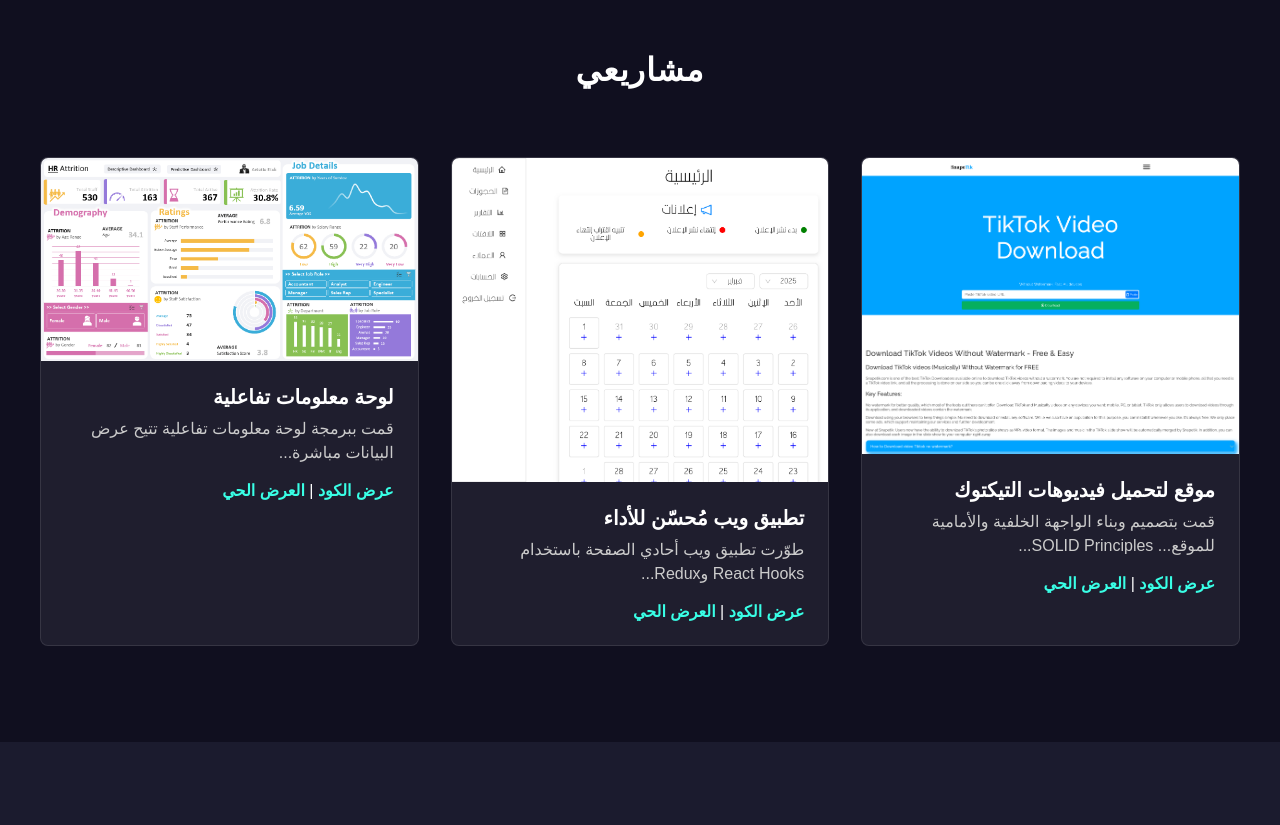
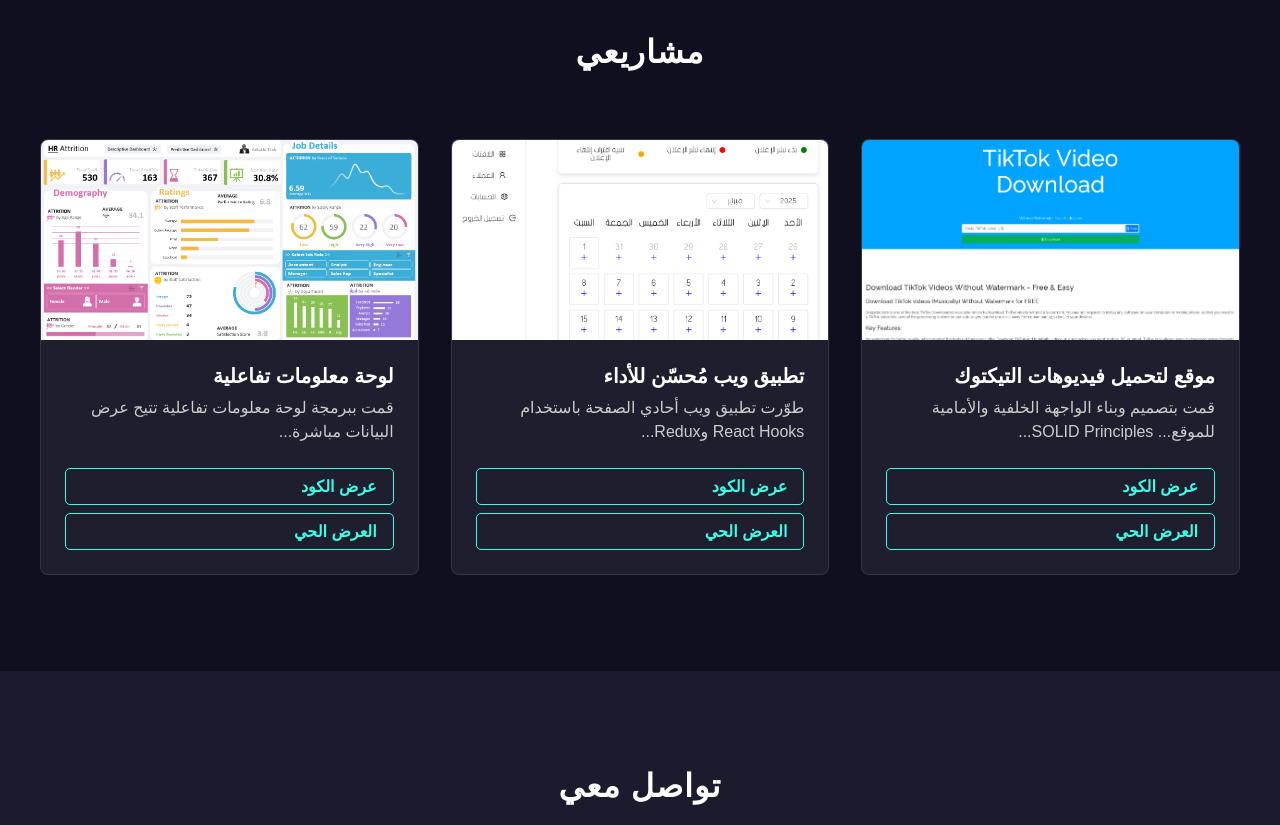
Before and after one commit to MoaydShagaf/MoaydShagaf.github.io, a Next.js app: page / in a window 1280 px wide. Shown: the part 1060-1885 px from the top of the page. Built offline with nearby package versions, Linux system fonts and the light colour scheme; a web font is replaced by a local one.

Commit message:
polishing, and perfecting

```diff
--- a/components/About.tsx
+++ b/components/About.tsx
@@ -18,7 +18,6 @@ const About: React.FC = () => {
             src="/images/moayd.jpg"
             alt={translate("about.imageAlt")}
           />
-	  <p>here's a clue you should remove later</p>
         </div>
         <div className="about-text">
           <h2 className="section-title neon-border" id="about-heading">
--- a/components/ProjectCard.tsx
+++ b/components/ProjectCard.tsx
@@ -1,5 +1,6 @@
 import React, { useContext } from "react";
 import { LanguageContext } from "../context/LanguageProvider";
+import styles from "../styles/projects.module.css"; // Import CSS module
 
 interface ProjectCardProps {
   imageSrc: string;
@@ -27,25 +28,24 @@ const ProjectCard: React.FC<ProjectCardProps> = ({
   const { translate } = languageContext;
 
   return (
-    <div className="project-card">
-      <div className="project-img">
+    <div className={styles.projectCard}>
+      <div className={styles.projectImg}>
         <img src={imageSrc} alt={altText} />
       </div>
-      <div className="project-info">
+      <div className={styles.projectInfo}>
         <h3>{title}</h3>
         <p>{description}</p>
         <a
           href={codeLink}
-          className="project-link"
+          className={styles.projectLink}
           target="_blank"
           rel="noopener noreferrer"
         >
           {translate("projects.viewCode")}
         </a>
-        &nbsp;|&nbsp;
         <a
           href={demoLink}
-          className="project-link"
+          className={styles.projectLink}
           target="_blank"
           rel="noopener noreferrer"
         >
--- a/styles/globals.css
+++ b/styles/globals.css
@@ -339,45 +339,6 @@ grid-template-columns: repeat(auto-fit, minmax(280px, 1fr));
 gap: 2rem;
 margin-top: 3rem;
 }
-.project-card {
-background: #1f1e2e;
-border-radius: 8px;
-overflow: hidden;
-transition: transform 0.3s, box-shadow 0.3s;
-border: 1px solid rgba(255, 255, 255, 0.1);
-}
-.project-card:hover {
-transform: translateY(-5px);
-box-shadow: 0 6px 20px rgba(63, 46, 188, 0.4);
-}
-.project-img img {
-width: 100%;
-display: block;
-}
-.project-info {
-padding: 1.5rem;
-text-align: right; /* RTL alignment */
-}
-.project-info h3 {
-font-size: 1.25rem;
-margin-bottom: 0.5rem;
-font-weight: 700;
-animation: fadeInUp 0.8s ease forwards;
-}
-.project-info p {
-color: #ccc;
-margin-bottom: 1rem;
-line-height: 1.5;
-}
-.project-link {
-color: #39ffe6;
-text-decoration: none;
-font-weight: 600;
-}
-.project-link:hover {
-text-decoration: underline;
-}
-
 /* -------------------------------------------------- */
 /* 8) CONTACT SECTION                                 */
 /* -------------------------------------------------- */
--- /dev/null
+++ b/styles/projects.module.css
@@ -0,0 +1,96 @@
+.projectCard {
+background: #1f1e2e;
+border-radius: 8px;
+overflow: hidden;
+transition: transform 0.3s, box-shadow 0.3s;
+border: 1px solid rgba(255, 255, 255, 0.1);
+display: flex;
+flex-direction: column;
+height: 100%;
+}
+
+.projectImg {
+width: 100%;
+height: 200px; /* Ensure uniform image height */
+display: flex;
+align-items: center;
+justify-content: center;
+overflow: hidden;
+}
+
+.projectImg img {
+width: 100%;
+height: 100%;
+object-fit: cover;
+}
+
+.projectInfo {
+padding: 1.5rem;
+text-align: right;
+flex-grow: 1;
+display: flex;
+flex-direction: column;
+justify-content: space-between;
+}
+
+.projectInfo h3 {
+font-size: 1.25rem;
+margin-bottom: 0.5rem;
+font-weight: 700;
+animation: fadeInUp 0.8s ease forwards;
+}
+
+.projectInfo p {
+color: #ccc;
+margin-bottom: 1rem;
+line-height: 1.5;
+flex-grow: 1;
+}
+
+.projectFooter {
+margin-top: auto;
+text-align: center;
+padding-top: 1rem;
+display: flex;
+justify-content: center;
+gap: 1rem;
+}
+
+.projectLink {
+color: #39ffe6;
+text-decoration: none;
+font-weight: 600;
+display: inline-block;
+padding: 0.5rem 1rem;
+margin-top: 0.5rem;
+border: 1px solid #39ffe6;
+border-radius: 5px;
+transition: background 0.3s, color 0.3s;
+}
+
+.projectLink:hover {
+text-decoration: none;
+background: #39ffe6;
+color: #1f1e2e;
+}
+
+/* Mobile Responsiveness */
+@media (max-width: 768px) {
+.projectImg {
+    height: 150px;
+}
+
+.projectInfo {
+    padding: 1rem;
+}
+
+.projectFooter {
+    gap: 0.5rem;
+    flex-direction: column;
+}
+
+.projectLink {
+    width: 100%;
+    text-align: center;
+}
+}
```
